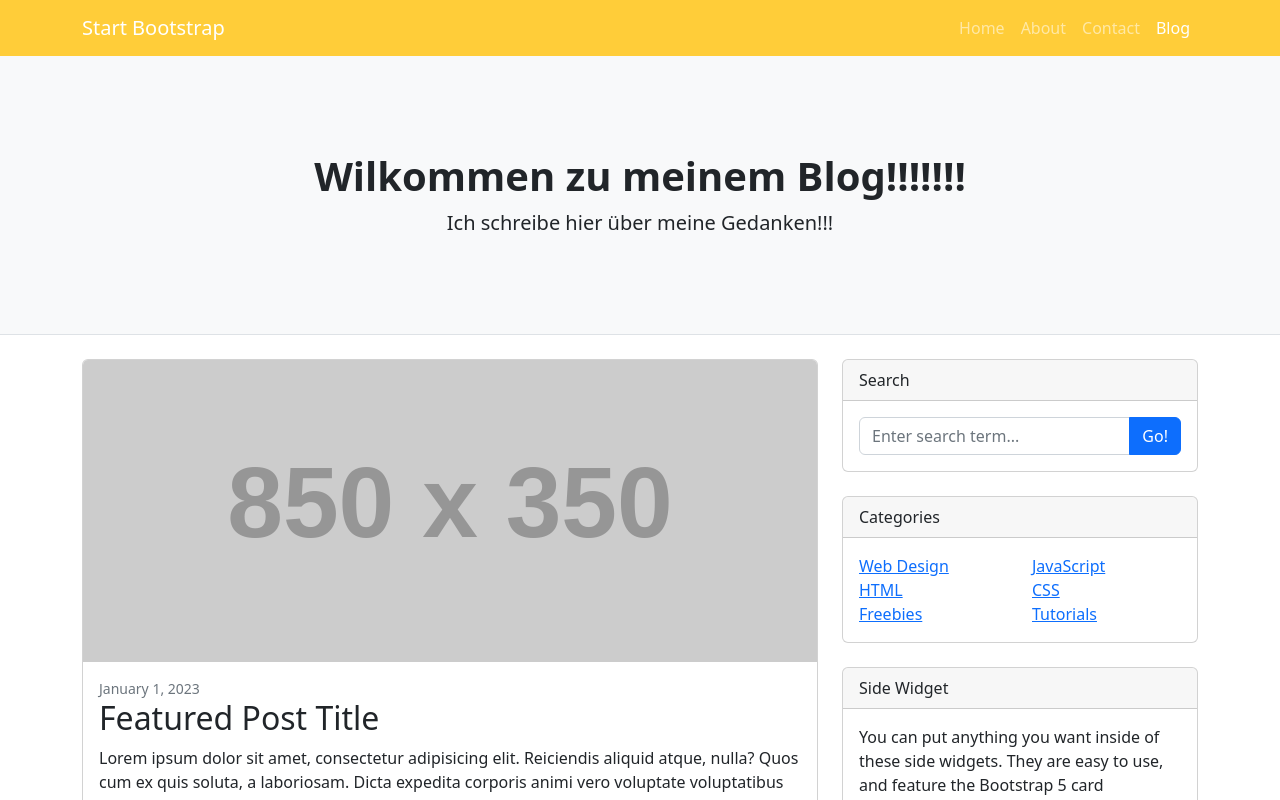
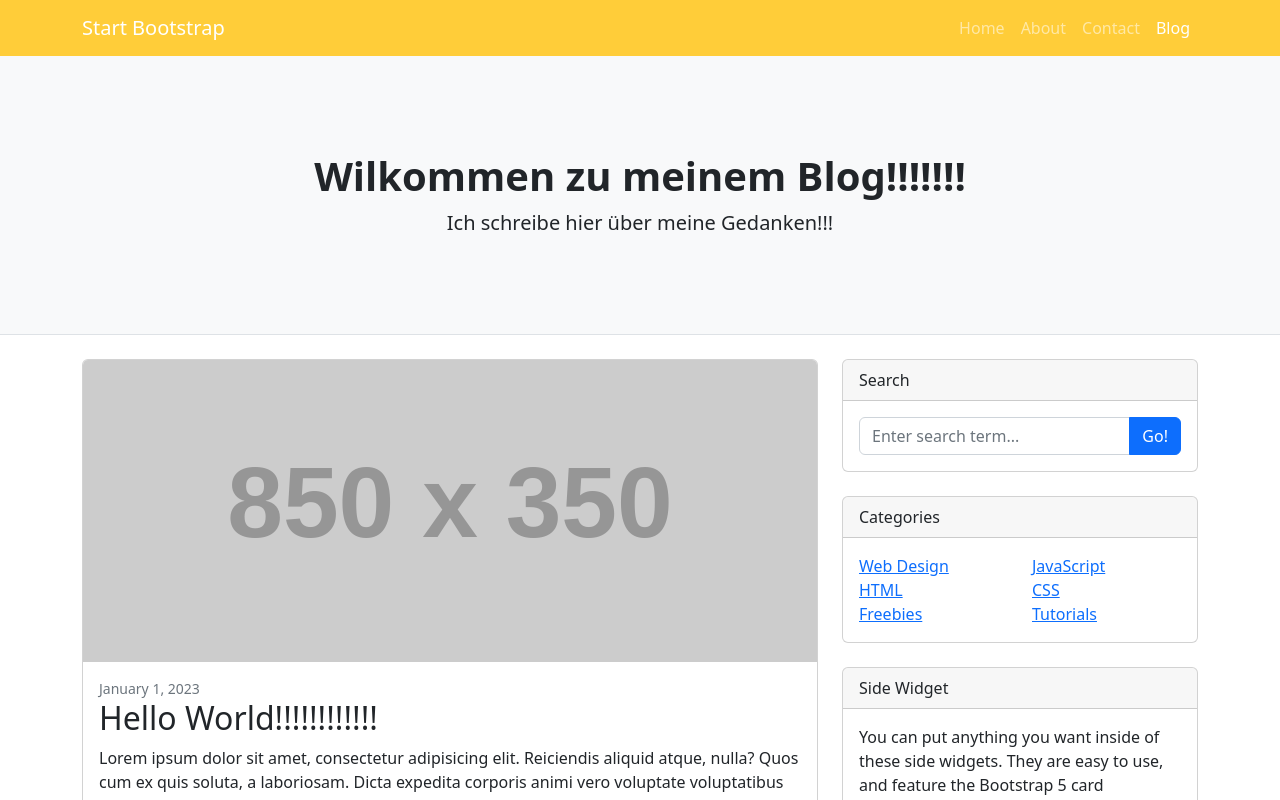
Before and after one commit to Morteza-Sharafi/web, a plain HTML site: page index.html in a window 1280 px wide. Shown: the top 800 px of the page. Drawn offline with nearby package versions, Linux system fonts and the light colour scheme; placeholder pictures from the web are drawn by us.

Commit message:
Update index.html
change Hello world

```diff
--- a/index.html
+++ b/index.html
@@ -46,7 +46,7 @@
                         <a href="#!"><img class="card-img-top" src="https://dummyimage.com/850x350/dee2e6/6c757d.jpg" alt="..." /></a>
                         <div class="card-body">
                             <div class="small text-muted">January 1, 2023</div>
-                            <h2 class="card-title">Featured Post Title</h2>
+                            <h2 class="card-title">Hello World!!!!!!!!!!!!</h2>
                             <p class="card-text">Lorem ipsum dolor sit amet, consectetur adipisicing elit. Reiciendis aliquid atque, nulla? Quos cum ex quis soluta, a laboriosam. Dicta expedita corporis animi vero voluptate voluptatibus possimus, veniam magni quis!</p>
                             <a class="btn btn-primary" href="#!">Read more →</a>
                         </div>
```
